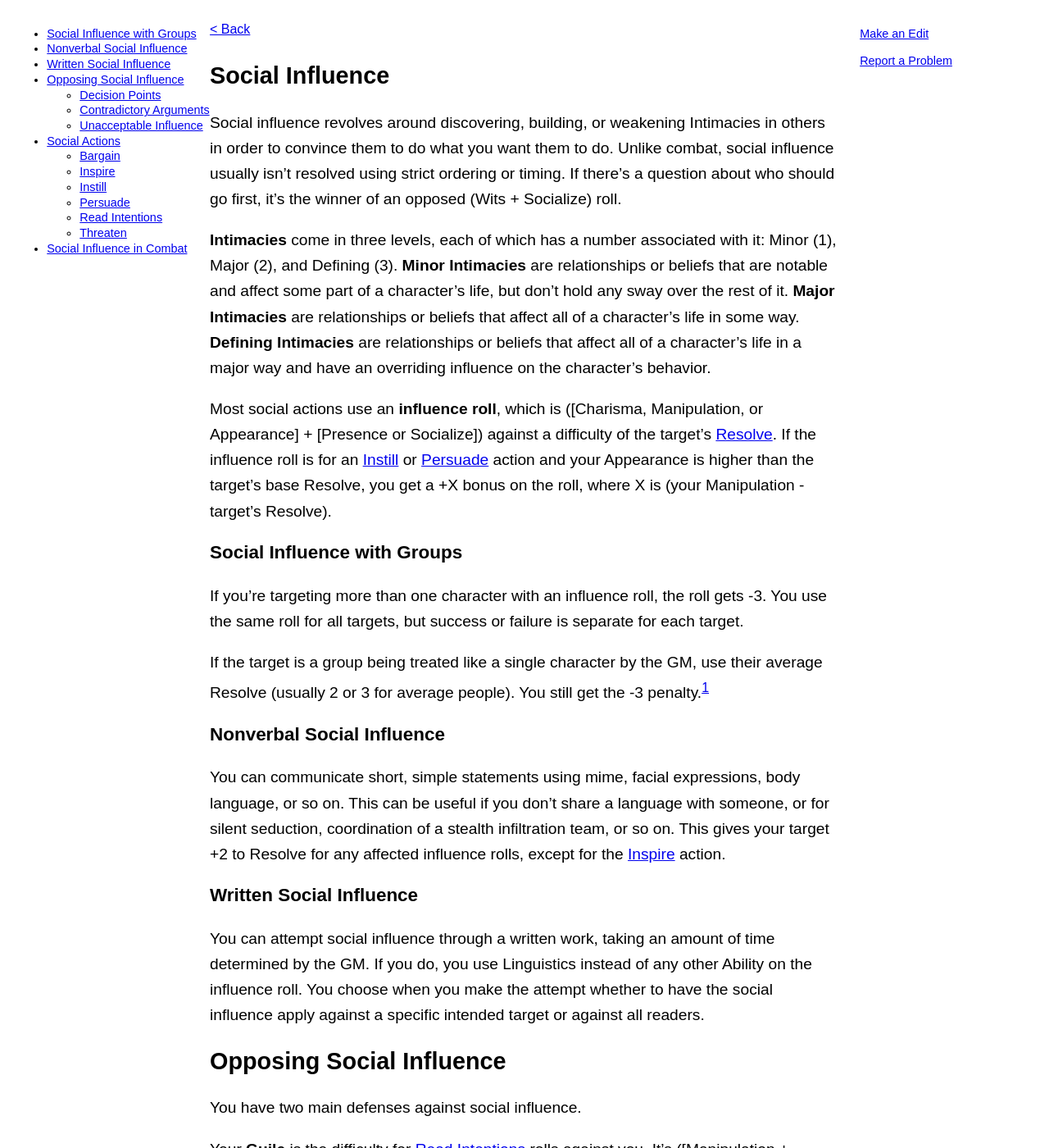
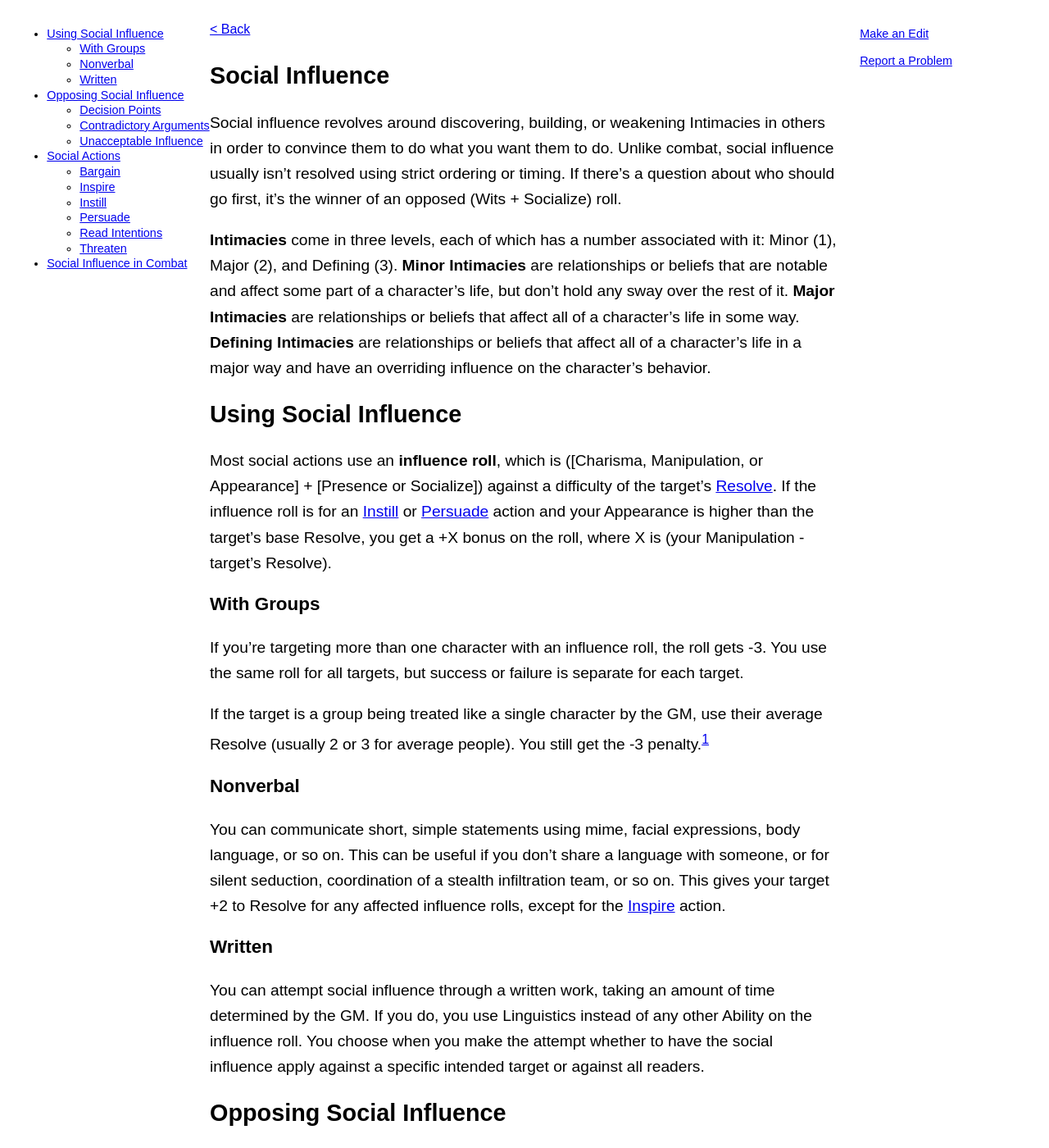
Before and after one commit to lost-egg/lost-egg.github.io, a Jekyll site: the page built from social-influence.md, in a window 1280 px wide and 1400 px high. Shown: the whole window at 82% size. Built offline with Jekyll 4.4.1, drawn with Linux system fonts in a browser that asks for light colours.

Commit message:
Tweak headers

```diff
--- a/social-influence.md
+++ b/social-influence.md
@@ -9,9 +9,11 @@ Social influence revolves around discovering, building, or weakening Intimacies
 
 **Intimacies** come in three levels, each of which has a number associated with it: Minor (1), Major (2), and Defining (3). **Minor Intimacies** are relationships or beliefs that are notable and affect some part of a character's life, but don't hold any sway over the rest of it. **Major Intimacies** are relationships or beliefs that affect all of a character's life in some way. **Defining Intimacies** are relationships or beliefs that affect all of a character's life in a major way and have an overriding influence on the character's behavior.
 
+## Using Social Influence
+
 Most social actions use an **influence roll**, which is ([Charisma, Manipulation, or Appearance] + [Presence or Socialize]) against a difficulty of the target's [Resolve](#resolve). If the influence roll is for an [Instill](#install) or [Persuade](#persuade) action and your Appearance is higher than the target's base Resolve, you get a +X bonus on the roll, where X is (your Manipulation - target's Resolve).
 
-### Social Influence with Groups
+### With Groups
 
 If you're targeting more than one character with an influence roll, the roll gets -3. You use the same roll for all targets, but success or failure is separate for each target.
 
@@ -19,11 +21,11 @@ If the target is a group being treated like a single character by the GM, use th
 
 [^group-single-penalty]: This is unclear in the original source, but is included here as a best-guess interpretation.
 
-### Nonverbal Social Influence
+### Nonverbal
 
 You can communicate short, simple statements using mime, facial expressions, body language, or so on. This can be useful if you don't share a language with someone, or for silent seduction, coordination of a stealth infiltration team, or so on. This gives your target +2 to Resolve for any affected influence rolls, except for the [Inspire](#inspire) action.
 
-### Written Social Influence
+### Written
 
 You can attempt social influence through a written work, taking an amount of time determined by the GM. If you do, you use Linguistics instead of any other Ability on the influence roll. You choose when you make the attempt whether to have the social influence apply against a specific intended target or against all readers.
 
```
